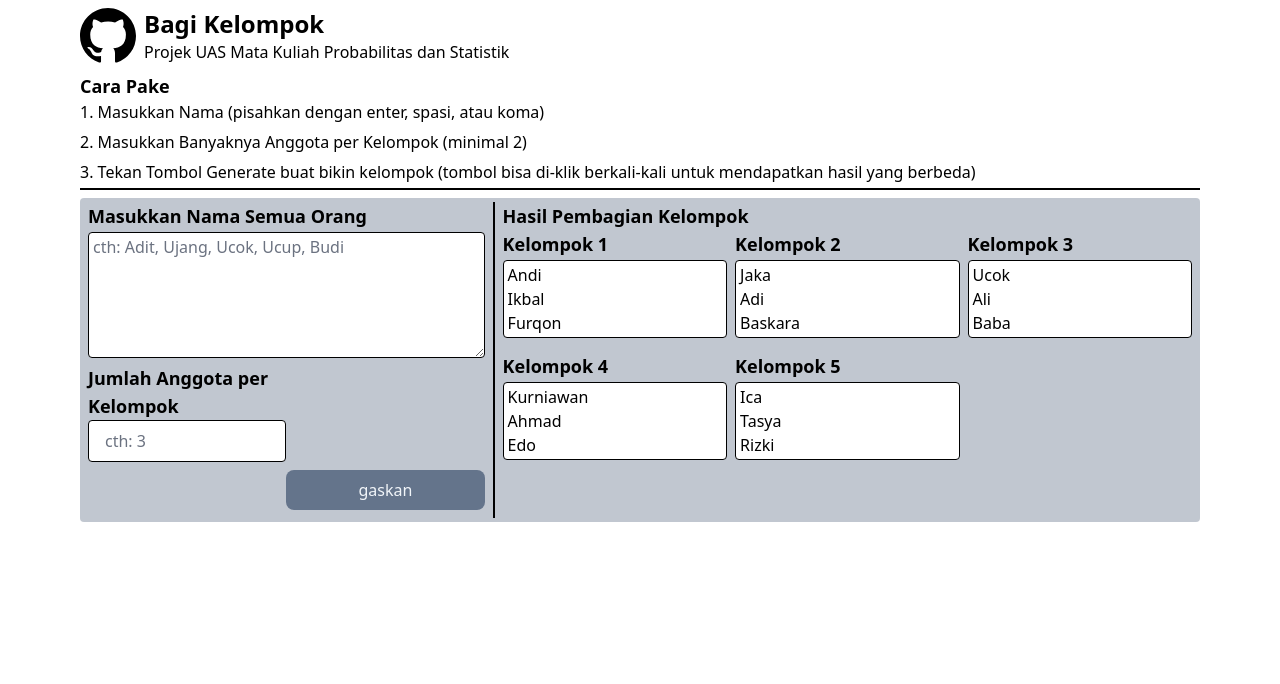
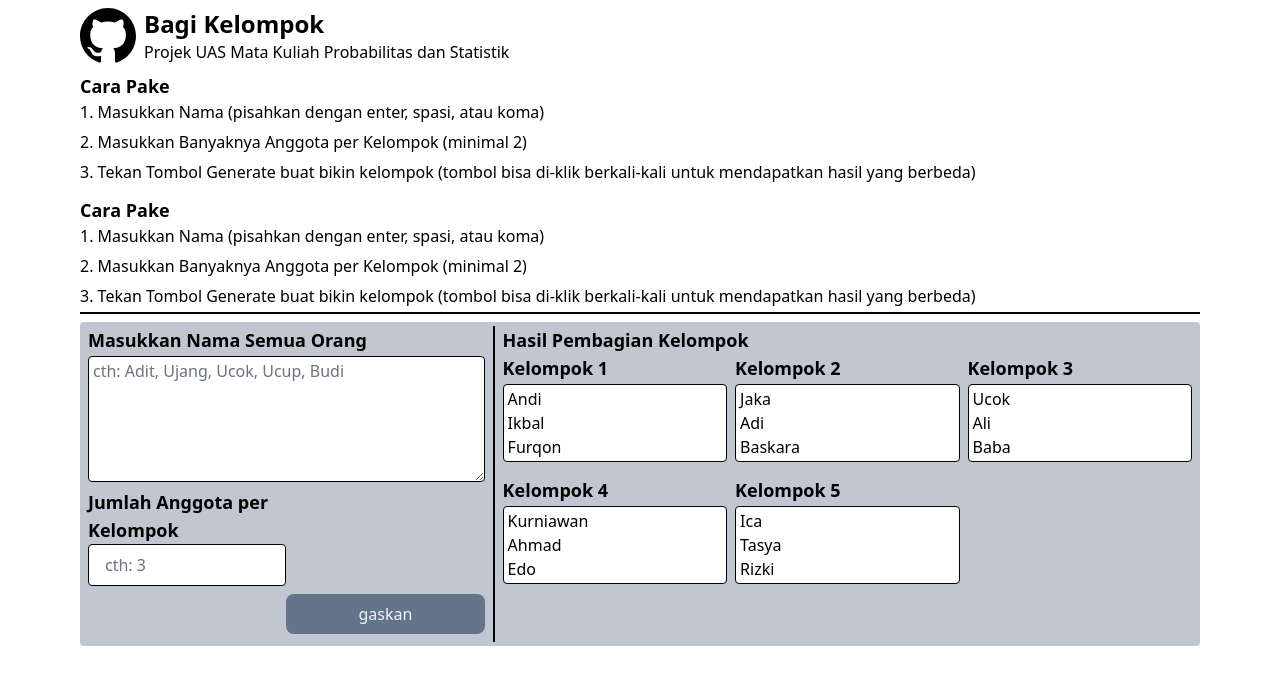
Before and after one commit to rikarani/bagi-kelompok, a React (Vite) app: page / in a window 1280 px wide. Shown: the top 684 px of the page. Built offline with nearby package versions, Linux system fonts and the light colour scheme.

Commit message:
pindahin bagian Usage ke Header

```diff
--- a/src/components/Header.tsx
+++ b/src/components/Header.tsx
@@ -1,10 +1,12 @@
 import React from "react";
 import { IconContext } from "react-icons/lib/esm/iconContext";
 import { BsGithub } from "react-icons/bs";
+import Usage from "./Usage";
 
 function Header(): React.JSX.Element {
   return (
-    <div className="flex items-center gap-2 px-2 py-1">
+    <div className="px-2 py-1">
+      <div className="flex items-center gap-2">
         <IconContext.Provider value={{ size: "3.5rem" }}>
           <a href="https://github.com/rikarani/bagi-kelompok" target="_blank">
             <BsGithub />
@@ -15,6 +17,10 @@ function Header(): React.JSX.Element {
           <h2>Projek UAS Mata Kuliah Probabilitas dan Statistik</h2>
         </div>
       </div>
+      <div className="mt-2">
+        <Usage />
+      </div>
+    </div>
   );
 }
 
```
Lines whose indentation alone changed are shown as unchanged.
